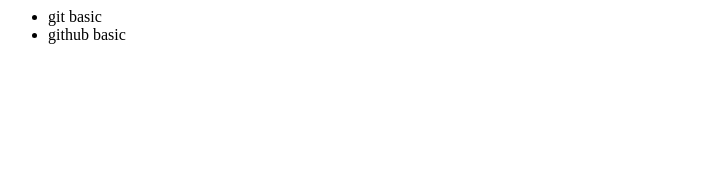
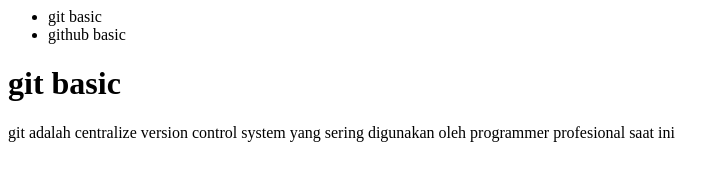
Before and after one commit to devirtn09/Ruang-Belajar-1, a plain HTML site: page pages/material.html in a window 1280 px wide. Shown: the whole page, without its empty margins (0-728 px from the left). Drawn offline with Linux system fonts and the light colour scheme.

Commit message:
add some paraghraph git basic material

```diff
--- a/pages/material.html
+++ b/pages/material.html
@@ -7,5 +7,7 @@
         <li>git basic</li>
         <li>github basic</li>
     </ul>
+    <h1>git basic</h1>
+    <p>git adalah centralize version control system yang sering digunakan oleh programmer profesional saat ini</p>
 </body>
 </html>
```
